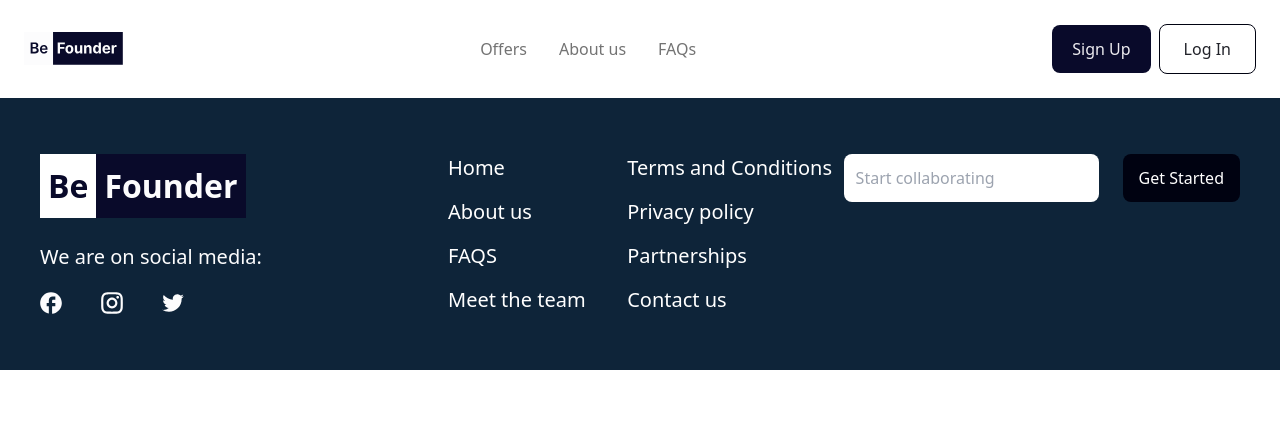
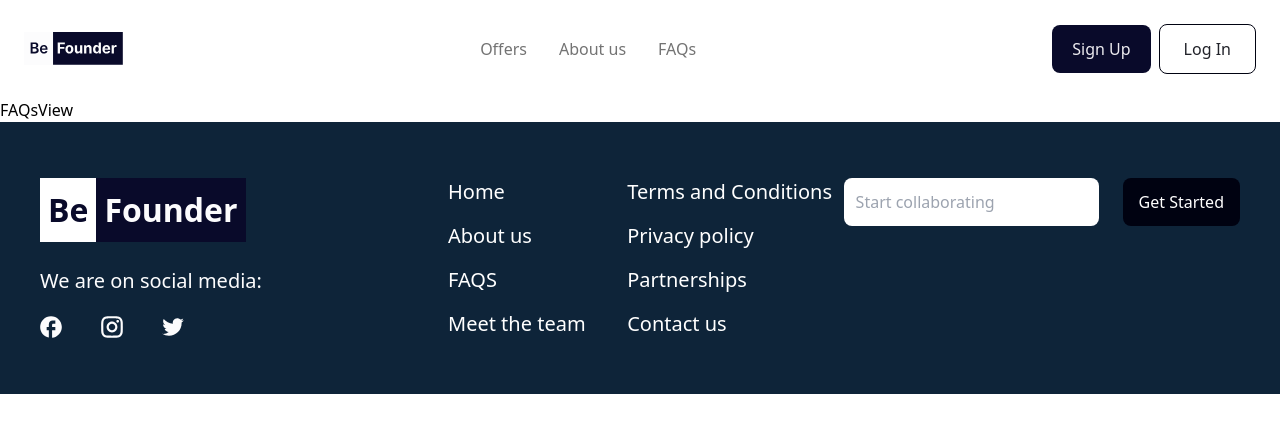
Before and after one commit to Beefounder/Befounder, a React (Create React App) app: page /FAQs in a window 1280 px wide. Shown: the top 432 px of the page. Built offline with nearby package versions, Linux system fonts and the light colour scheme.

Commit message:
changes to router setup

```diff
--- a/src/App.js
+++ b/src/App.js
@@ -1,14 +1,18 @@
 import { BrowserRouter, Routes, Route } from "react-router-dom";
 import { HomepageContainer } from "./pages/Homepage/HomePageContainer";
+import { FAQsContainer } from "./pages/FAQs/FAQsContainer";
+import { Header } from "./components/layout/Header/Header";
+import { Footer } from "./components/layout/Footer";
 
 function App() {
   return (
     <BrowserRouter>
+      <Header />
       <HomepageContainer />
-      {/* <Routes>
-        <Route path="/login" element={<Login />} />
-        <Route path="/signup" element={<Signup />} />
-      </Routes> */}
+      <Routes>
+        <Route path="/FAQs" element={<FAQsContainer />} />
+      </Routes>
+      <Footer />
     </BrowserRouter>
   );
 }
--- a/src/components/layout/Header/Header.jsx
+++ b/src/components/layout/Header/Header.jsx
@@ -2,6 +2,7 @@ import { useState } from "react";
 import { Signup } from "../../modals/Signup/Signup";
 import { hamburger, logo } from "../../../assets/icons";
 import { Login } from "../../modals/Login/Login";
+import { Link } from "react-router-dom";
 
 export const Header = () => {
   const [isMobile, setIsMobile] = useState(false);
@@ -25,9 +26,9 @@ export const Header = () => {
             </a>
           </li>
           <li>
-            <a href className="text-[#737373] text-base">
+            <Link to="FAQs" href className="text-[#737373] text-base">
               FAQs
-            </a>
+            </Link>
           </li>
         </ul>
         <div>
--- /dev/null
+++ b/src/pages/FAQs/FAQsContainer.jsx
@@ -0,0 +1,9 @@
+import { FAQsView } from "./FAQsView";
+
+export const FAQsContainer = () => {
+  return (
+    <>
+      <FAQsView />
+    </>
+  );
+};
--- /dev/null
+++ b/src/pages/FAQs/FAQsView.jsx
@@ -0,0 +1,7 @@
+export const FAQsView = () => {
+  return (
+    <main>
+      <div>FAQsView</div>
+    </main>
+  );
+};
--- /dev/null
+++ b/src/pages/FAQs/index.js
@@ -0,0 +1 @@
+export { FAQs as default } from "./FAQsContainer";
--- a/src/pages/Homepage/HomePageView.jsx
+++ b/src/pages/Homepage/HomePageView.jsx
@@ -1,12 +1,5 @@
 import React from "react";
-import { Footer } from "../../components/layout/Footer";
-import { Header } from "../../components/layout/Header/Header";
 
 export const HomePageView = () => {
-  return (
-    <main>
-      <Header />
-      <Footer />
-    </main>
-  );
+  return <main></main>;
 };
```
